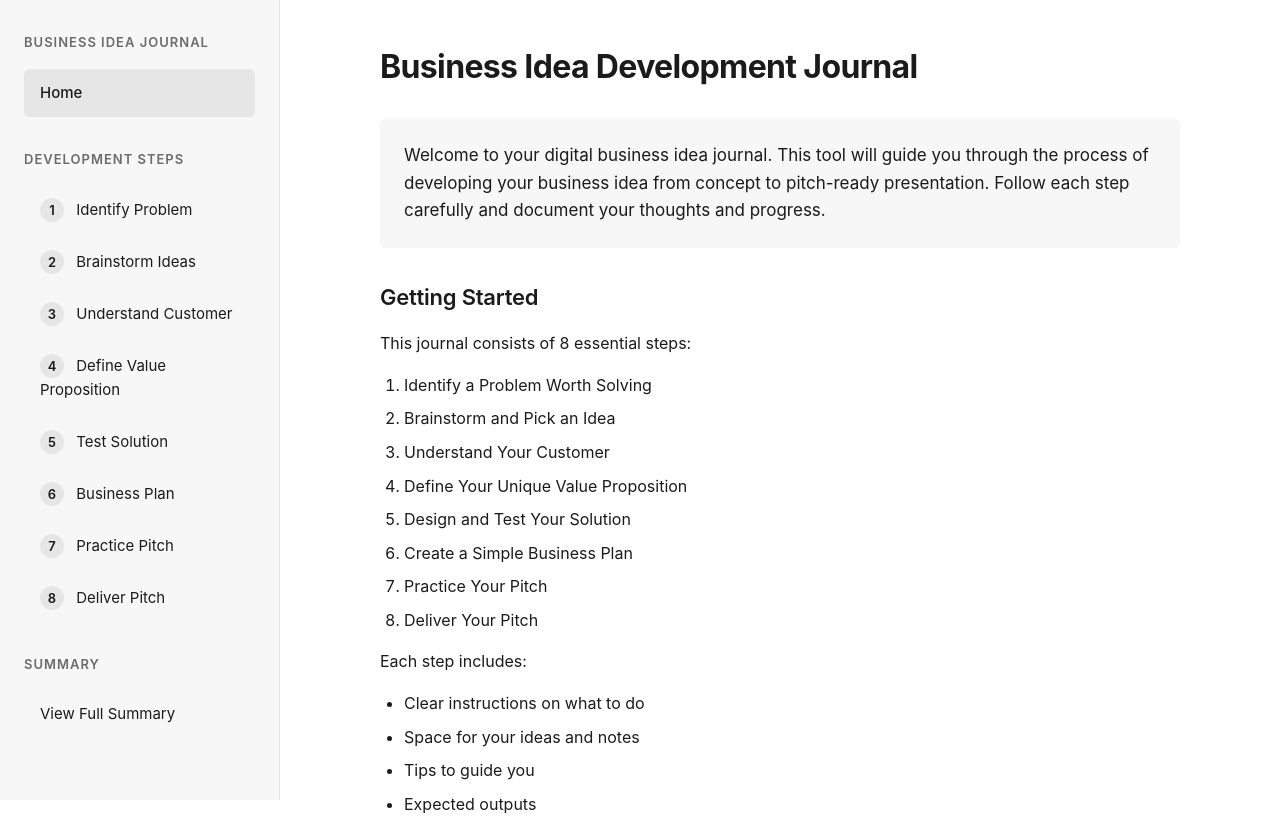
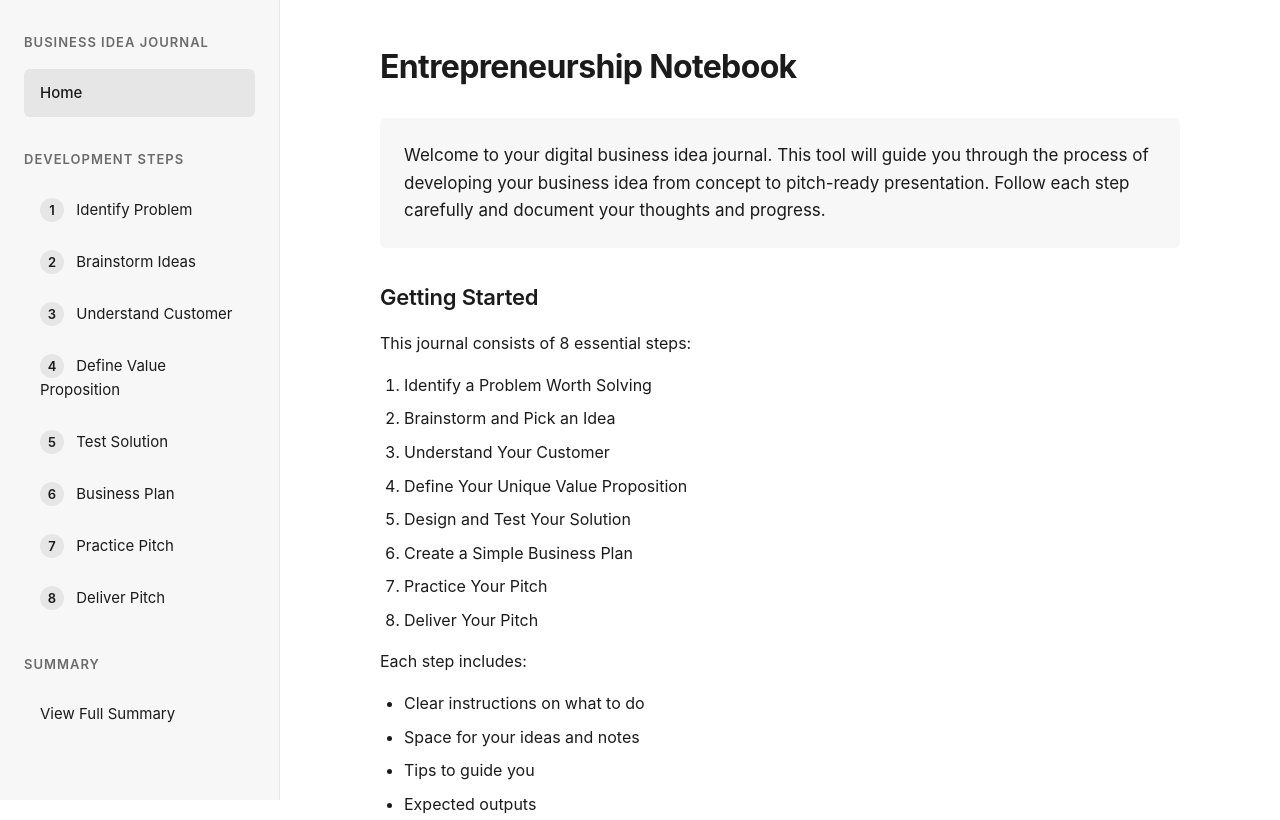
Before and after one commit to billumd/iediploma, a plain HTML site: page index.html in a window 1280 px wide. Shown: the top 820 px of the page. Drawn offline with Linux system fonts and the light colour scheme.

Commit message:
Update index.html

```diff
--- a/index.html
+++ b/index.html
@@ -14,7 +14,7 @@
         <!-- Main Content -->
         <main class="main-content">
             <div class="container">
-                <h1>Business Idea Development Journal</h1>
+                <h1>Entrepreneurship Notebook</h1>
 
                 <div class="summary">
                     Welcome to your digital business idea journal. This tool will guide you through the process of developing your business idea from concept to pitch-ready presentation. Follow each step carefully and document your thoughts and progress.
```
